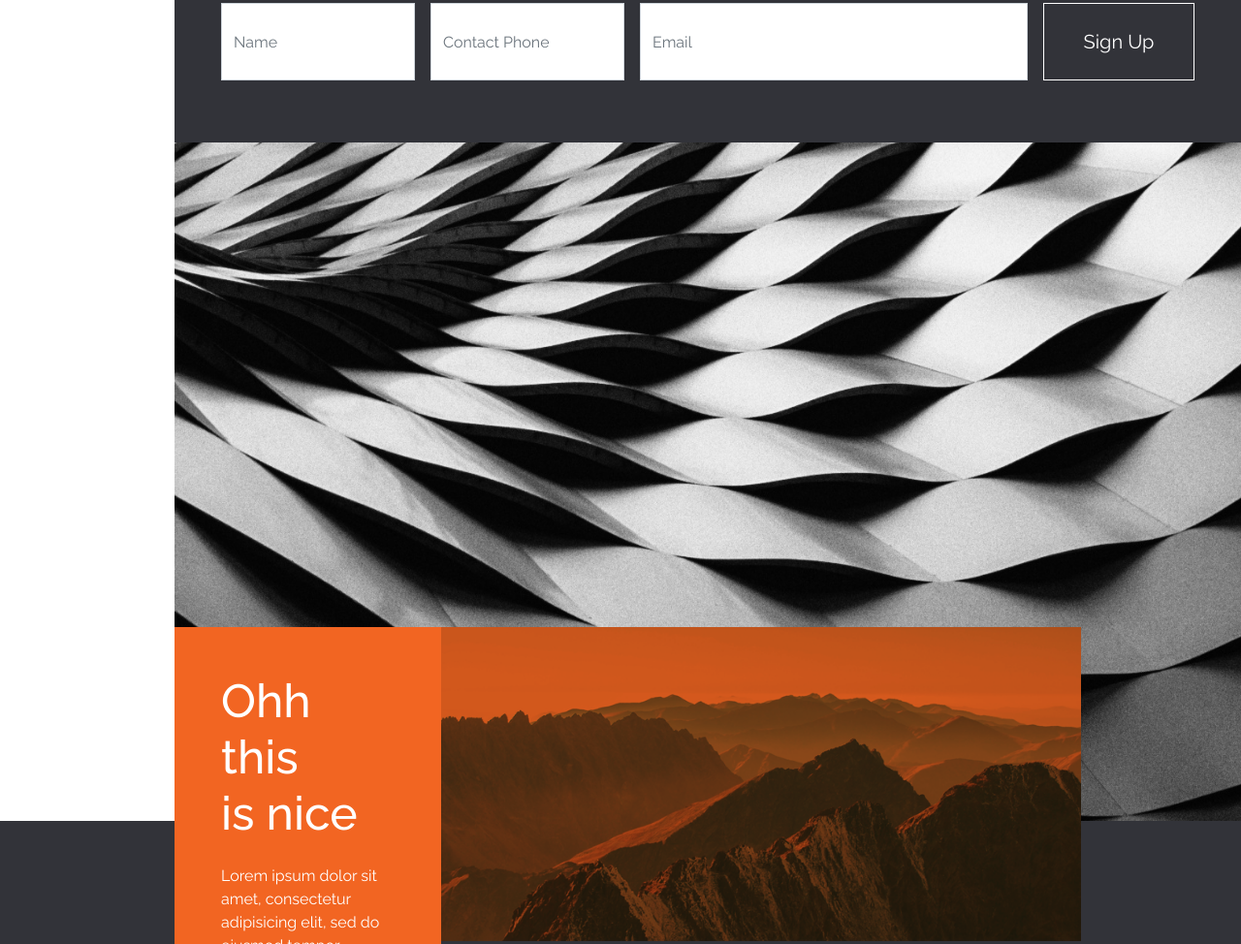
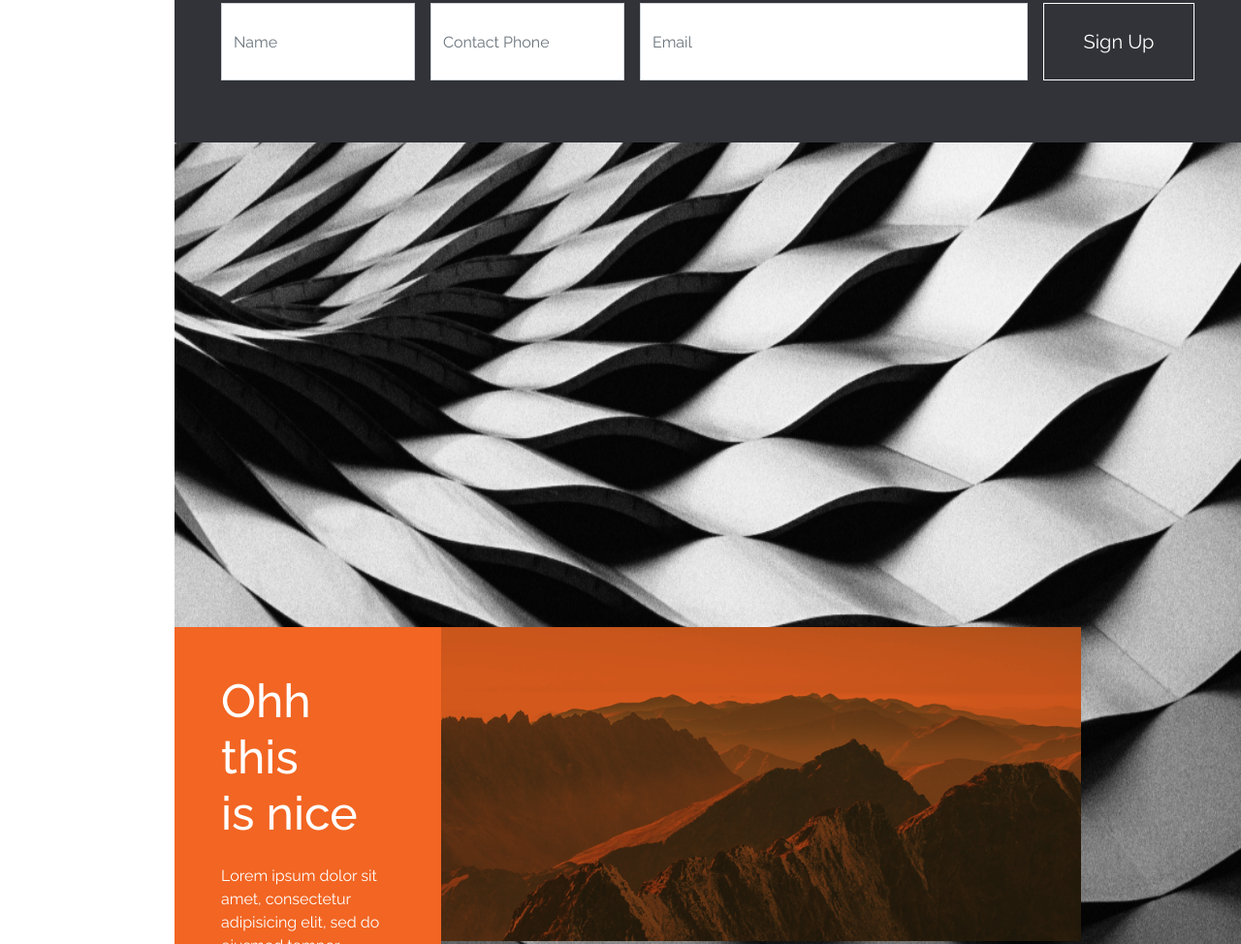
Before and after one commit to jahanzaibmaqsood/Design-to-Html-, a plain HTML site: page index.html in a window 1280 px wide. Shown: the part 3891-4865 px from the top of the page at 97% size. Drawn offline with Linux system fonts and the light colour scheme.

Commit message:
Changes.

```diff
--- a/css/style.css
+++ b/css/style.css
@@ -211,14 +211,11 @@ body {
 }
  .pattern-bg{
 background: url(../images/pattern-background.png);
-  background-size: 100% 100%;
+  background-size: 100% 1000px;
   background-repeat: no-repeat;
-  background-position: center;
   position: relative;
   display: flex;
   flex-direction: column;
-  height:700px;
-
 }
 .fifth-grid{
   display: grid;
```
